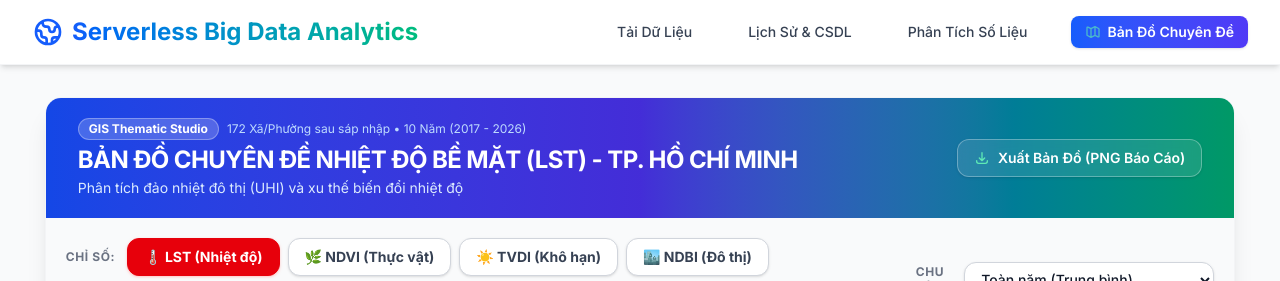
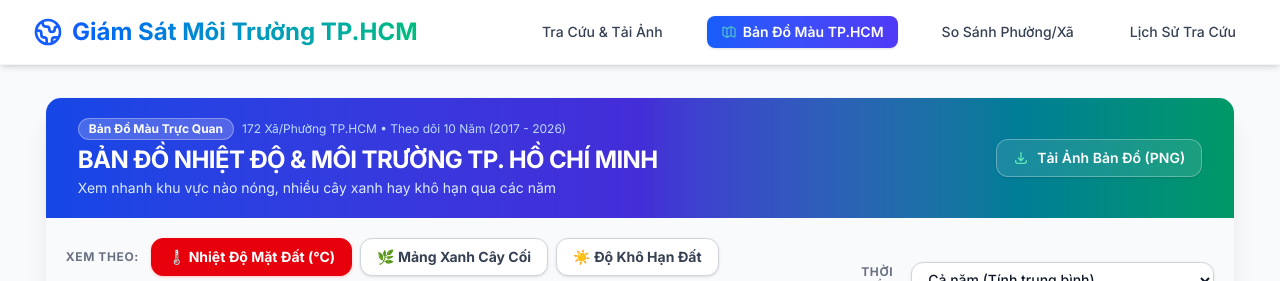
Before and after one commit to tuka0304/PPNCKH, a Django app: template gee_app/templates/gee_app/thematic_map.html in a window 1280 px wide. Shown: the top 281 px of the page. Run offline with Django 5.2, Linux system fonts and the light colour scheme; the template is opened without the code that fills it, so the values that code supplies are empty.

Commit message:
UI: Refactor all HTML templates to plain friendly language for general users

```diff
--- a/gee_app/templates/gee_app/base.html
+++ b/gee_app/templates/gee_app/base.html
@@ -22,17 +22,17 @@
                 <div class="flex-shrink-0 flex items-center">
                     <a href="{% url 'home' %}" class="text-2xl font-bold text-primary flex items-center gap-2">
                         <svg class="w-8 h-8 text-blue-600" fill="none" stroke="currentColor" viewBox="0 0 24 24" xmlns="http://www.w3.org/2000/svg"><path stroke-linecap="round" stroke-linejoin="round" stroke-width="2" d="M3.055 11H5a2 2 0 012 2v1a2 2 0 002 2 2 2 0 012 2v2.945M8 3.935V5.5A2.5 2.5 0 0010.5 8h.5a2 2 0 012 2 2 2 0 104 0 2 2 0 012-2h1.064M15 20.488V18a2 2 0 012-2h3.064M21 12a9 9 0 11-18 0 9 9 0 0118 0z"></path></svg>
-                        <span class="bg-clip-text text-transparent bg-gradient-to-r from-blue-600 to-emerald-500">Serverless Big Data Analytics</span>
+                        <span class="bg-clip-text text-transparent bg-gradient-to-r from-blue-600 to-emerald-500">Giám Sát Môi Trường TP.HCM</span>
                     </a>
                 </div>
                 <div class="hidden sm:flex sm:space-x-8 items-center">
-                    <a href="{% url 'home' %}" class="text-gray-700 hover:text-blue-600 px-3 py-2 rounded-md text-sm font-medium transition-colors">Tải Dữ Liệu</a>
-                    <a href="{% url 'history' %}" class="text-gray-700 hover:text-blue-600 px-3 py-2 rounded-md text-sm font-medium transition-colors">Lịch Sử & CSDL</a>
-                    <a href="{% url 'analysis' %}" class="text-gray-700 hover:text-blue-600 px-3 py-2 rounded-md text-sm font-medium transition-colors">Phân Tích Số Liệu</a>
+                    <a href="{% url 'home' %}" class="text-gray-700 hover:text-blue-600 px-3 py-2 rounded-md text-sm font-medium transition-colors">Tra Cứu & Tải Ảnh</a>
                     <a href="{% url 'thematic_map' %}" class="bg-gradient-to-r from-blue-600 to-indigo-600 text-white hover:from-blue-700 hover:to-indigo-700 px-3.5 py-1.5 rounded-lg text-sm font-semibold shadow-sm transition-all flex items-center gap-1.5">
                         <svg class="w-4 h-4 text-emerald-300 animate-pulse" fill="none" stroke="currentColor" viewBox="0 0 24 24"><path stroke-linecap="round" stroke-linejoin="round" stroke-width="2" d="M9 20l-5.447-2.724A1 1 0 013 16.382V5.618a1 1 0 011.447-.894L9 7m0 13l6-3m-6 3V7m6 10l4.553 2.276A1 1 0 0021 18.382V7.618a1 1 0 00-.553-.894L15 4m0 13V4m0 0L9 7"></path></svg>
-                        Bản Đồ Chuyên Đề
+                        Bản Đồ Màu TP.HCM
                     </a>
+                    <a href="{% url 'analysis' %}" class="text-gray-700 hover:text-blue-600 px-3 py-2 rounded-md text-sm font-medium transition-colors">So Sánh Phường/Xã</a>
+                    <a href="{% url 'history' %}" class="text-gray-700 hover:text-blue-600 px-3 py-2 rounded-md text-sm font-medium transition-colors">Lịch Sử Tra Cứu</a>
                 </div>
             </div>
         </div>
@@ -56,7 +56,7 @@
     <!-- Footer -->
     <footer class="bg-white border-t border-gray-200 mt-auto">
         <div class="max-w-7xl mx-auto py-6 px-4 sm:px-6 lg:px-8">
-            <p class="text-center text-sm text-gray-500">© 2026 GEE Data Platform. Tích hợp Google Earth Engine.</p>
+            <p class="text-center text-sm text-gray-500">© 2026 Hệ Thống Giám Sát Môi Trường & Nhiệt Độ Đô Thị TP. Hồ Chí Minh • Sử dụng ảnh vệ tinh Landsat & Sentinel</p>
         </div>
     </footer>
 
--- a/gee_app/templates/gee_app/thematic_map.html
+++ b/gee_app/templates/gee_app/thematic_map.html
@@ -10,16 +10,16 @@
         <div class="px-8 py-5 bg-gradient-to-r from-blue-700 via-indigo-700 to-emerald-600 text-white flex flex-col md:flex-row justify-between items-start md:items-center gap-4">
             <div>
                 <div class="flex items-center gap-2 mb-1">
-                    <span class="px-2.5 py-0.5 rounded-full text-xs font-bold bg-white/20 text-white border border-white/30 backdrop-blur-sm">GIS Thematic Studio</span>
-                    <span class="text-xs text-blue-200">172 Xã/Phường sau sáp nhập • 10 Năm (2017 - 2026)</span>
+                    <span class="px-2.5 py-0.5 rounded-full text-xs font-bold bg-white/20 text-white border border-white/30 backdrop-blur-sm">Bản Đồ Màu Trực Quan</span>
+                    <span class="text-xs text-blue-200">172 Xã/Phường TP.HCM • Theo dõi 10 Năm (2017 - 2026)</span>
                 </div>
-                <h1 id="mapMainTitle" class="text-2xl font-bold tracking-tight">BẢN ĐỒ CHUYÊN ĐỀ NHIỆT ĐỘ BỀ MẶT (LST) - TP. HỒ CHÍ MINH</h1>
-                <p id="mapSubtitle" class="text-sm text-blue-100 mt-0.5">Phân tích đảo nhiệt đô thị (UHI) và xu thế biến đổi nhiệt độ</p>
+                <h1 id="mapMainTitle" class="text-2xl font-bold tracking-tight">BẢN ĐỒ NHIỆT ĐỘ & MÔI TRƯỜNG TP. HỒ CHÍ MINH</h1>
+                <p id="mapSubtitle" class="text-sm text-blue-100 mt-0.5">Xem nhanh khu vực nào nóng, nhiều cây xanh hay khô hạn qua các năm</p>
             </div>
             <div class="flex items-center gap-3">
                 <button type="button" onclick="exportThematicMap()" id="btnExportMap" class="bg-white/10 hover:bg-white/20 text-white font-semibold px-4 py-2 rounded-xl backdrop-blur-sm border border-white/30 shadow-sm transition-all flex items-center gap-2 text-sm hover:scale-105">
                     <svg class="w-4 h-4 text-emerald-300" fill="none" stroke="currentColor" viewBox="0 0 24 24"><path stroke-linecap="round" stroke-linejoin="round" stroke-width="2" d="M4 16v1a3 3 0 003 3h10a3 3 0 003-3v-1m-4-4l-4 4m0 0l-4-4m4 4V4"></path></svg>
-                    Xuất Bản Đồ (PNG Báo Cáo)
+                    Tải Ảnh Bản Đồ (PNG)
                 </button>
             </div>
         </div>
@@ -28,31 +28,31 @@
         <div class="p-5 bg-gray-50 border-b border-gray-200 flex flex-col lg:flex-row gap-5 items-stretch lg:items-center justify-between">
             <!-- Metric Chips -->
             <div class="flex flex-wrap gap-2 items-center">
-                <span class="text-xs font-bold text-gray-500 uppercase tracking-wider mr-1">Chỉ số:</span>
+                <span class="text-xs font-bold text-gray-500 uppercase tracking-wider mr-1">Xem theo:</span>
                 <button type="button" onclick="changeMetric('LST')" data-metric="LST" class="metric-btn px-4 py-2 rounded-xl text-sm font-bold shadow-sm transition-all border bg-red-600 text-white border-red-600 shadow-red-200">
-                    🌡️ LST (Nhiệt độ)
+                    🌡️ Nhiệt Độ Mặt Đất (°C)
                 </button>
                 <button type="button" onclick="changeMetric('NDVI')" data-metric="NDVI" class="metric-btn px-4 py-2 rounded-xl text-sm font-bold shadow-sm transition-all border bg-white text-gray-700 hover:bg-gray-100 border-gray-300">
-                    🌿 NDVI (Thực vật)
+                    🌿 Mảng Xanh Cây Cối
                 </button>
                 <button type="button" onclick="changeMetric('TVDI')" data-metric="TVDI" class="metric-btn px-4 py-2 rounded-xl text-sm font-bold shadow-sm transition-all border bg-white text-gray-700 hover:bg-gray-100 border-gray-300">
-                    ☀️ TVDI (Khô hạn)
+                    ☀️ Độ Khô Hạn Đất
                 </button>
                 <button type="button" onclick="changeMetric('NDBI')" data-metric="NDBI" class="metric-btn px-4 py-2 rounded-xl text-sm font-bold shadow-sm transition-all border bg-white text-gray-700 hover:bg-gray-100 border-gray-300">
-                    🏙️ NDBI (Đô thị)
+                    🏙️ Nhà Cửa & Bê Tông
                 </button>
                 <button type="button" onclick="changeMetric('NDWI')" data-metric="NDWI" class="metric-btn px-4 py-2 rounded-xl text-sm font-bold shadow-sm transition-all border bg-white text-gray-700 hover:bg-gray-100 border-gray-300">
-                    💧 NDWI (Mặt nước)
+                    💧 Sông Ngòi & Kênh Rạch
                 </button>
             </div>
 
             <!-- Season Selector -->
             <div class="flex items-center gap-3">
-                <span class="text-xs font-bold text-gray-500 uppercase tracking-wider">Chu kỳ:</span>
+                <span class="text-xs font-bold text-gray-500 uppercase tracking-wider">Thời điểm:</span>
                 <select id="seasonSelect" onchange="onSeasonChange()" class="text-sm font-medium rounded-xl border-gray-300 shadow-sm focus:border-blue-500 focus:ring-blue-500 py-2 px-3 bg-white border">
-                    <option value="all">Toàn năm (Trung bình)</option>
-                    <option value="dry">Mùa khô (Tháng 1 - Tháng 5)</option>
-                    <option value="rain">Mùa mưa (Tháng 6 - Tháng 11)</option>
+                    <option value="all">Cả năm (Tính trung bình)</option>
+                    <option value="dry">Mùa nắng nóng (Tháng 1 - Tháng 5)</option>
+                    <option value="rain">Mùa mưa mát mẻ (Tháng 6 - Tháng 11)</option>
                 </select>
             </div>
         </div>
@@ -60,12 +60,12 @@
         <!-- 10-Year Timeline Animation Slider -->
         <div class="px-6 py-4 bg-white flex flex-col md:flex-row items-center gap-4 border-b border-gray-100">
             <div class="flex items-center gap-2">
-                <button type="button" id="btnPlayTimeline" onclick="togglePlayTimeline()" class="w-10 h-10 rounded-full bg-indigo-600 hover:bg-indigo-700 text-white flex items-center justify-center shadow-md hover:scale-105 transition-all">
+                <button type="button" id="btnPlayTimeline" onclick="togglePlayTimeline()" title="Bấm để phát tự động qua các năm" class="w-10 h-10 rounded-full bg-indigo-600 hover:bg-indigo-700 text-white flex items-center justify-center shadow-md hover:scale-105 transition-all">
                     <svg id="playIcon" class="w-5 h-5 ml-0.5" fill="currentColor" viewBox="0 0 24 24"><path d="M8 5v14l11-7z"/></svg>
                     <svg id="pauseIcon" class="w-5 h-5 hidden" fill="currentColor" viewBox="0 0 24 24"><path d="M6 19h4V5H6v14zm8-14v14h4V5h-4z"/></svg>
                 </button>
                 <div class="text-left">
-                    <span class="text-xs text-gray-500 font-medium block">Năm quan trắc:</span>
+                    <span class="text-xs text-gray-500 font-medium block">Năm đang xem:</span>
                     <span id="currentYearBadge" class="text-xl font-extrabold text-indigo-700 leading-none">2024</span>
                 </div>
             </div>
@@ -89,9 +89,9 @@
 
             <!-- Stats Overview Badge -->
             <div class="flex items-center gap-3 bg-gray-50 px-4 py-2 rounded-xl border border-gray-200 text-xs text-gray-600 whitespace-nowrap">
-                <div>Min: <strong id="lblStatMin" class="text-gray-900">-</strong></div>
-                <div>Max: <strong id="lblStatMax" class="text-gray-900">-</strong></div>
-                <div>TB: <strong id="lblStatAvg" class="text-indigo-600">-</strong></div>
+                <div>Thấp nhất: <strong id="lblStatMin" class="text-gray-900">-</strong></div>
+                <div>Cao nhất: <strong id="lblStatMax" class="text-gray-900">-</strong></div>
+                <div>Trung bình: <strong id="lblStatAvg" class="text-indigo-600">-</strong></div>
             </div>
         </div>
     </div>
@@ -100,8 +100,8 @@
     <div id="mapCaptureContainer" class="bg-white rounded-2xl shadow-xl border border-gray-100 overflow-hidden relative flex flex-col h-[750px] lg:h-[820px]">
         <!-- Export Overlay Headers (Shown on exported PNG) -->
         <div id="exportHeaderOverlay" class="hidden p-4 bg-white border-b border-gray-200 text-center">
-            <h2 id="exportTitle" class="text-xl font-bold text-gray-900 uppercase tracking-wide">BẢN ĐỒ CHUYÊN ĐỀ NHIỆT ĐỘ BỀ MẶT (LST) - TP. HỒ CHÍ MINH</h2>
-            <p id="exportSub" class="text-xs text-gray-600 mt-0.5">Dữ liệu viễn thám Landsat 8 / Sentinel-2 • Chuỗi thời gian 10 năm (2017 - 2026)</p>
+            <h2 id="exportTitle" class="text-xl font-bold text-gray-900 uppercase tracking-wide">BẢN ĐỒ NHIỆT ĐỘ & MÔI TRƯỜNG - TP. HỒ CHÍ MINH</h2>
+            <p id="exportSub" class="text-xs text-gray-600 mt-0.5">Dữ liệu quan sát qua ảnh vệ tinh • Chuỗi 10 năm (2017 - 2026)</p>
         </div>
 
         <!-- Interactive Map Element -->
@@ -113,13 +113,13 @@
                 <span class="text-xs font-bold text-indigo-600 uppercase tracking-wider">Thông tin khu vực</span>
                 <span id="hoverWardCode" class="text-[10px] text-gray-400 font-mono"></span>
             </div>
-            <h4 id="hoverWardName" class="text-base font-bold text-gray-900 leading-tight">Rê chuột lên bản đồ...</h4>
+            <h4 id="hoverWardName" class="text-base font-bold text-gray-900 leading-tight">Chỉ chuột vào phường/xã trên bản đồ...</h4>
             <div class="mt-2.5 flex items-baseline justify-between">
-                <span id="hoverMetricLabel" class="text-xs font-medium text-gray-500">Giá trị chỉ số:</span>
+                <span id="hoverMetricLabel" class="text-xs font-medium text-gray-500">Mức đo được:</span>
                 <span id="hoverMetricVal" class="text-xl font-extrabold text-indigo-700">--</span>
             </div>
             <div class="mt-1 flex items-center justify-between text-xs text-gray-500">
-                <span>Phân loại:</span>
+                <span>Mức độ:</span>
                 <span id="hoverCategory" class="font-bold text-gray-800">--</span>
             </div>
         </div>
@@ -128,7 +128,7 @@
         <div id="legendPanel" class="absolute bottom-6 left-4 bg-white/95 backdrop-blur-md p-4 rounded-xl shadow-2xl border border-gray-200 z-[1000] max-w-xs transition-all">
             <h5 id="legendTitle" class="text-xs font-bold text-gray-800 uppercase tracking-wider mb-2 flex items-center gap-1.5">
                 <span class="w-2.5 h-2.5 rounded-full bg-indigo-600"></span>
-                Thang Màu Chú Giải
+                Ý Nghĩa Các Màu Sắc
             </h5>
             <div id="legendItems" class="space-y-1.5 text-xs text-gray-700 font-medium">
                 <!-- Injected via JavaScript -->
@@ -142,15 +142,15 @@
                 <span class="text-xs font-extrabold tracking-tighter">BẮC</span>
             </div>
             <div class="border-l border-gray-300 pl-3 leading-tight">
-                <p class="font-bold text-gray-800">Hệ Thống PPN-CKH TP.HCM</p>
-                <p class="text-[10px] text-gray-400">Tọa độ WGS84 • Ranh giới 172 Xã/Phường</p>
+                <p class="font-bold text-gray-800">Giám Sát Môi Trường TP.HCM</p>
+                <p class="text-[10px] text-gray-400">Đầy đủ 172 Xã/Phường sau sáp nhập</p>
             </div>
         </div>
 
         <!-- Loading Spinner -->
         <div id="mapLoader" class="absolute inset-0 bg-white/80 backdrop-blur-sm z-[2000] flex flex-col items-center justify-center hidden">
             <div class="animate-spin rounded-full h-12 w-12 border-4 border-indigo-600 border-t-transparent"></div>
-            <p class="mt-3 text-indigo-900 font-bold text-base">Đang tải và đồng bộ ma trận dữ liệu...</p>
+            <p class="mt-3 text-indigo-900 font-bold text-base">Đang tải dữ liệu bản đồ...</p>
         </div>
     </div>
 </div>
@@ -198,68 +198,68 @@
     const PALETTES = {
         'LST': {
             unit: '°C',
-            title: 'Nhiệt độ bề mặt (LST)',
+            title: 'Nhiệt độ mặt đất',
             range: [20, 45],
             breaks: [23.0, 26.0, 29.0, 32.0, 35.0, 38.0, 41.0],
             colors: ["#0000FF", "#0066FF", "#00FFFF", "#00FF00", "#FFFF00", "#FFCC00", "#FF6600", "#FF0000"],
             labels: [
-                '< 23°C (Rất mát)',
-                '23 - 26°C (Mát mẻ)',
-                '26 - 29°C (Dịu nhẹ)',
-                '29 - 32°C (Trung bình)',
-                '32 - 35°C (Ấm áp)',
-                '35 - 38°C (Nóng đô thị)',
-                '38 - 41°C (Rất nóng UHI)',
-                '> 41°C (Cực nóng)'
+                '< 23°C (Rất mát mẻ)',
+                '23 - 26°C (Mát mẻ, dễ chịu)',
+                '26 - 29°C (Dịu nhẹ bình thường)',
+                '29 - 32°C (Ấm áp)',
+                '32 - 35°C (Bắt đầu nóng)',
+                '35 - 38°C (Nóng bức đô thị)',
+                '38 - 41°C (Rất nóng)',
+                '> 41°C (Cực kỳ gay gắt)'
             ]
         },
         'NDVI': {
             unit: '',
-            title: 'Chỉ số thực vật (NDVI)',
+            title: 'Mảng xanh cây cối',
             range: [-0.2, 1.0],
             breaks: [-0.05, 0.10, 0.25, 0.40, 0.55, 0.70, 0.85],
             colors: ['#FF0000', '#FF7F00', '#FFFF00', '#ADFF2F', '#00FF00', '#00FFFF', '#007FFF', '#0000FF'],
             labels: [
                 '< -0.05 (Mặt nước / Đất trống)',
-                '-0.05 - 0.10 (Đô thị / Rất ít cây)',
-                '0.10 - 0.25 (Thực vật thưa)',
-                '0.25 - 0.40 (Thực vật trung bình)',
-                '0.40 - 0.55 (Thảm xanh tốt)',
-                '0.55 - 0.70 (Thực vật dày)',
-                '0.70 - 0.85 (Rừng phát triển tốt)',
-                '> 0.85 (Rừng rậm tối đa)'
+                '-0.05 - 0.10 (Nhà cửa / Rất ít cây)',
+                '0.10 - 0.25 (Cây xanh thưa thớt)',
+                '0.25 - 0.40 (Mảng xanh trung bình)',
+                '0.40 - 0.55 (Mảng xanh tươi tốt)',
+                '0.55 - 0.70 (Nhiều cây xanh)',
+                '0.70 - 0.85 (Rừng cây rậm rạp)',
+                '> 0.85 (Rừng rậm rạp tối đa)'
             ]
         },
         'TVDI': {
             unit: '',
-            title: 'Chỉ số khô hạn (TVDI)',
+            title: 'Mức độ khô hạn của đất',
             range: [0.0, 1.0],
             breaks: [0.15, 0.30, 0.45, 0.60, 0.75, 0.85, 0.95],
             colors: ['#066b00', '#0bc400', '#0ce100', '#00ff00', '#ffff00', '#ffcc00', '#ff6600', '#ff0000'],
             labels: [
-                '< 0.15 (Rất ẩm ướt / Ngập nước)',
-                '0.15 - 0.30 (Ẩm ướt cao)',
-                '0.30 - 0.45 (Ẩm ướt vừa)',
+                '< 0.15 (Rất ẩm ướt / Đủ nước)',
+                '0.15 - 0.30 (Đất ẩm ướt tốt)',
+                '0.30 - 0.45 (Độ ẩm vừa phải)',
                 '0.45 - 0.60 (Bình thường)',
-                '0.60 - 0.75 (Khô hạn nhẹ)',
-                '0.75 - 0.85 (Khô hạn trung bình)',
-                '0.85 - 0.95 (Khô hạn nặng)',
-                '> 0.95 (Khô hạn cực độ)'
+                '0.60 - 0.75 (Hơi khô ráo)',
+                '0.75 - 0.85 (Khô hạn vừa)',
+                '0.85 - 0.95 (Khô hạn nhiều)',
+                '> 0.95 (Cực kỳ khô hạn)'
             ]
         },
         'NDBI': {
             unit: '',
-            title: 'Chỉ số đất xây dựng (NDBI)',
+            title: 'Mật độ nhà cửa & bê tông',
             breaks: [-0.05, 0.10, 0.22, 0.32],
             colors: ['#a7f3d0', '#cbd5e1', '#fdba74', '#ea580c', '#7f1d1d'],
-            labels: ['Cây xanh/Mặt nước (< -0.05)', 'Ven đô ít công trình (-0.05 - 0.10)', 'Đang phát triển (0.10 - 0.22)', 'Mật độ xây dựng cao (0.22 - 0.32)', 'Lõi đô thị hóa dày (> 0.32)']
+            labels: ['Nhiều cây / Mặt nước (< -0.05)', 'Ven đô ít nhà (-0.05 - 0.10)', 'Đang xây dựng nhiều (0.10 - 0.22)', 'Mật độ nhà cửa cao (0.22 - 0.32)', 'Khu vực trung tâm đông đúc (> 0.32)']
         },
         'NDWI': {
             unit: '',
-            title: 'Chỉ số nước bề mặt (NDWI)',
+            title: 'Sông ngòi & kênh rạch',
             breaks: [-0.15, 0.0, 0.15, 0.30],
             colors: ['#fed7aa', '#fde047', '#38bdf8', '#2563eb', '#1e3a8a'],
-            labels: ['Đất khô ráo (< -0.15)', 'Đất ẩm ( -0.15 - 0.0)', 'Mặt nước nông (0.0 - 0.15)', 'Sông ngòi / Kênh rạch (0.15 - 0.30)', 'Vùng nước sâu (> 0.30)']
+            labels: ['Đất khô ráo (< -0.15)', 'Đất ẩm ( -0.15 - 0.0)', 'Mặt nước nông (0.0 - 0.15)', 'Sông ngòi / Kênh rạch (0.15 - 0.30)', 'Vùng nước sâu / Cửa biển (> 0.30)']
         }
     };
 
@@ -424,16 +424,16 @@
 
     function updateHeaderTitles() {
         const cfg = PALETTES[currentMetric];
-        const titleText = `BẢN ĐỒ CHUYÊN ĐỀ ${cfg.title.toUpperCase()} - NĂM ${currentYear} - TP. HỒ CHÍ MINH`;
+        const titleText = `BẢN ĐỒ ${cfg.title.toUpperCase()} - NĂM ${currentYear} - TP. HỒ CHÍ MINH`;
         document.getElementById('mapMainTitle').textContent = titleText;
         document.getElementById('exportTitle').textContent = titleText;
         document.getElementById('currentYearBadge').textContent = currentYear;
 
-        let seasonText = "Toàn năm (Giá trị trung bình)";
-        if (currentSeason === 'dry') seasonText = "Mùa khô (Tháng 1 - Tháng 5)";
-        if (currentSeason === 'rain') seasonText = "Mùa mưa (Tháng 6 - Tháng 11)";
+        let seasonText = "Cả năm (Tính trung bình)";
+        if (currentSeason === 'dry') seasonText = "Mùa nắng nóng (Tháng 1 - Tháng 5)";
+        if (currentSeason === 'rain') seasonText = "Mùa mưa mát mẻ (Tháng 6 - Tháng 11)";
 
-        const subText = `${seasonText} • 172 Xã/Phường sau sáp nhập • Nguồn: Landsat 8 / Sentinel-2`;
+        const subText = `${seasonText} • Đầy đủ 172 Xã/Phường TP.HCM`;
         document.getElementById('mapSubtitle').textContent = subText;
         document.getElementById('exportSub').textContent = subText;
     }
```
Also changed, not shown: gee_app/templates/gee_app/analysis.html (+60 -60 lines), gee_app/templates/gee_app/history.html (+23 -23 lines), gee_app/templates/gee_app/home.html (+54 -42 lines), gee_app/templates/gee_app/landing.html (+11 -11 lines), gee_app/static/css/output.css.
